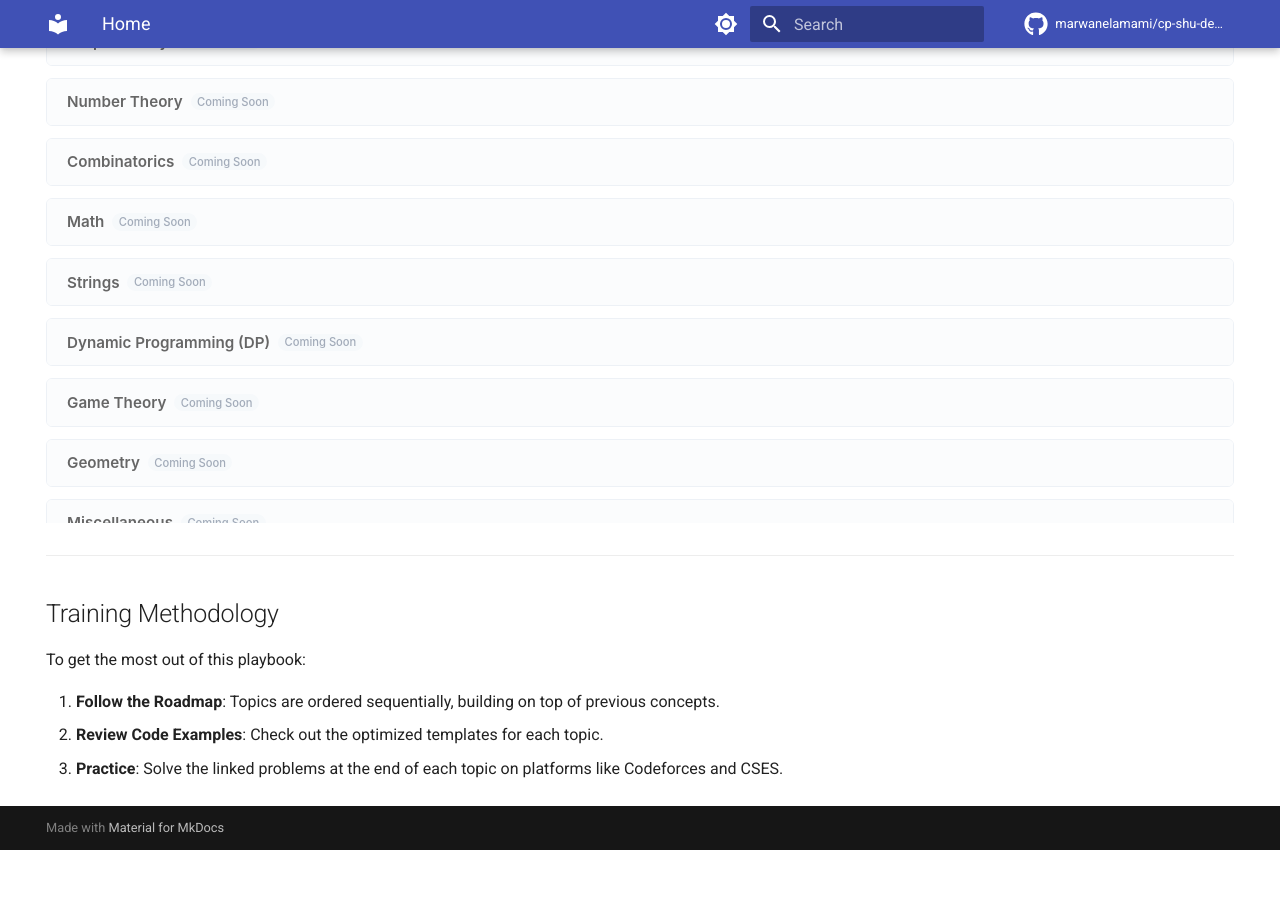
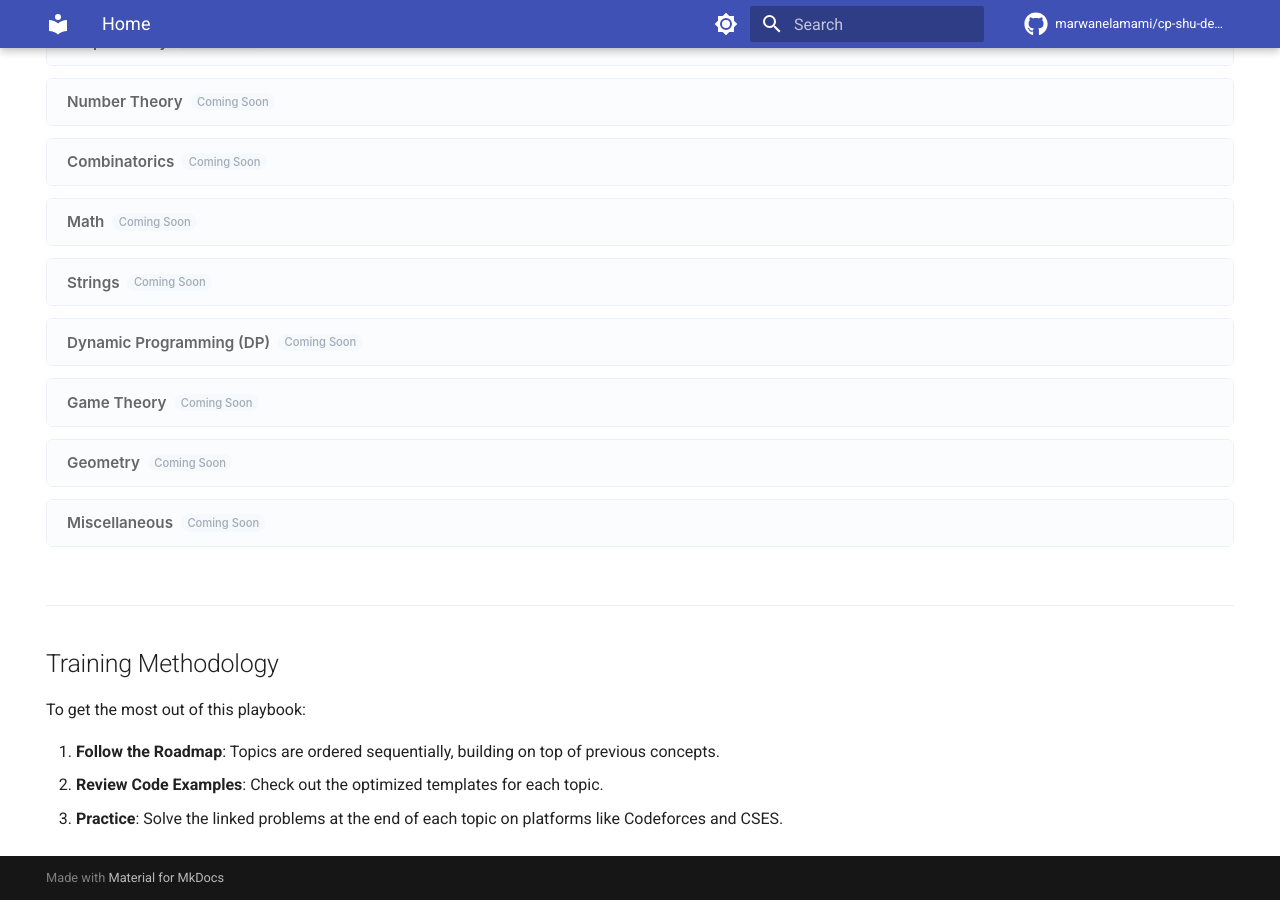
Before and after one commit to marwanelamami/cp-shu-devs, an MkDocs documentation site: the page built from docs/index.md, in a window 1280 px wide and 900 px high, scrolled down 1692 px. Built offline with MkDocs 1.6.1 and Material for MkDocs 9.7.7, drawn with Linux system fonts in a browser that asks for light colours; comment, search, counter and statistics services are not loaded; before the commit the page ends 2542 px from its top, so only the background shows below that.

Commit message:
Fix decoupled roadmap iframe height resizing and clipping

```diff
--- a/docs/index.md
+++ b/docs/index.md
@@ -14,7 +14,7 @@ Welcome to the CP Playbook, a structured curriculum and collection of training r
 
 Use the accordion menu below to explore the topics in sequence. Click on any active category or subcategory to expand it, and click on any topic to go directly to its guidebook notes.
 
-<iframe id="roadmap-iframe" src="roadmap.html" style="width:100%; border:none; overflow:hidden; transition: height 0.15s ease;" scrolling="no"></iframe>
+<iframe id="roadmap-iframe" src="roadmap.html" style="width:100%; height:650px; border:none; overflow:hidden; transition: height 0.2s ease-out;" scrolling="no"></iframe>
 
 <script>
   window.addEventListener('message', function(e) {
--- a/docs/roadmap.html
+++ b/docs/roadmap.html
@@ -770,8 +770,12 @@
 
   <script>
     function sendHeight() {
-      const height = document.body.scrollHeight || document.documentElement.scrollHeight;
-      window.parent.postMessage({ type: 'resize-roadmap', height: height }, '*');
+      const container = document.querySelector('.rm-container');
+      if (container) {
+        // Measure the container's exact bounding height and add a safe padding buffer
+        const height = Math.ceil(container.getBoundingClientRect().height) + 50;
+        window.parent.postMessage({ type: 'resize-roadmap', height: height }, '*');
+      }
     }
 
     function toggleCategory(el) {
```
